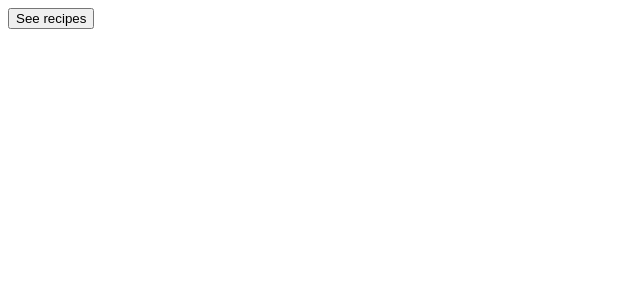
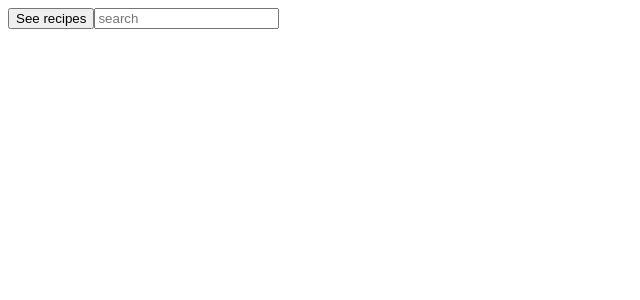
Before and after one commit to Kristbjorgosk/Recipe-web-application, a React (Create React App) app: page / in a window 1280 px wide. Shown: the top 300 px of the page, without its empty margins (0-640 px from the left). Built offline with nearby package versions, Linux system fonts and the light colour scheme.

Commit message:
searchBy added

```diff
--- a/src/App.js
+++ b/src/App.js
@@ -1,5 +1,6 @@
+import React from "react";
 import { button } from "./Component/Button";
-import React from "react";
+import SearchBy from "./Component/SearchBy";
 
 function App() {
   function search() {}
@@ -8,7 +9,11 @@ function App() {
       <button onClick={search} text="search" color="red">
         See recipes
       </button>
+
+      <SearchBy />
+
     </div>
   );
 }
+
 export default App;
--- /dev/null
+++ b/src/Component/SearchBy.js
@@ -0,0 +1,39 @@
+import React from "react";
+import { apiKey } from "../Api";
+
+function SearchBy() {
+  let timeoutId = null;
+
+  function search(e) {
+    const query = e.target.value
+
+    if (timeoutId) {
+      clearTimeout(timeoutId);
+    }
+
+    if (query) {
+      timeoutId = setTimeout(() => {
+        const url = `https://api.spoonacular.com/recipes/complexSearch?apiKey=${apiKey}&query=${query}&addRecipeInformation=true`;
+
+        fetch(url)
+          .then((response) => response.json())
+          .then((data) => {
+            console.log("Got response from server");
+            console.log(data);
+          })
+          .catch((err) => {
+            console.log("Error!");
+            console.log(err);
+          });
+
+        timeoutId = null;
+      }, 2000);
+    }
+  }
+
+  return (
+    <input type="search" onKeyUp={search} placeholder="search" />
+  )
+}
+
+export default SearchBy;
```
Also changed, not shown: 1 other file (tests, documents, lock files or other folders).
